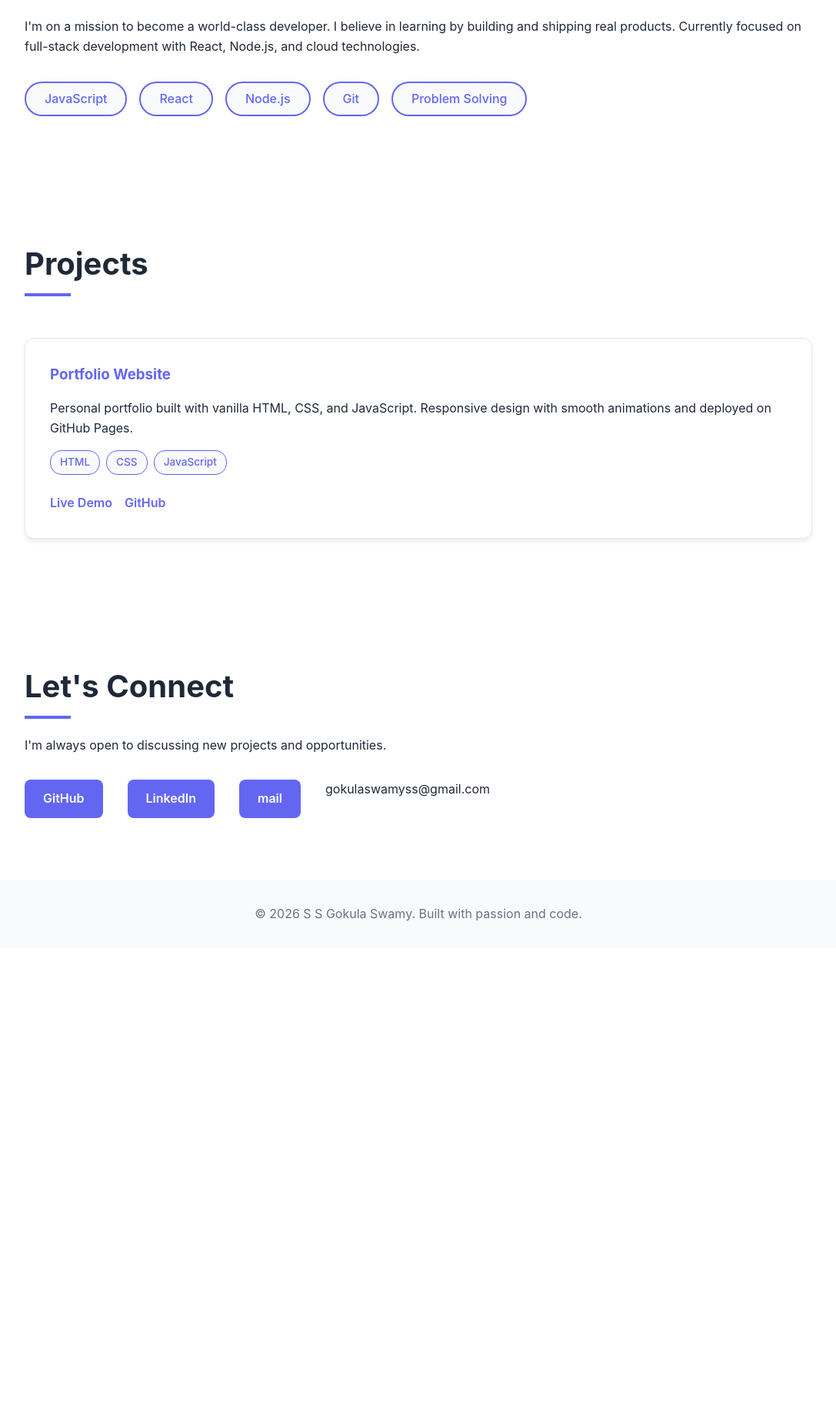
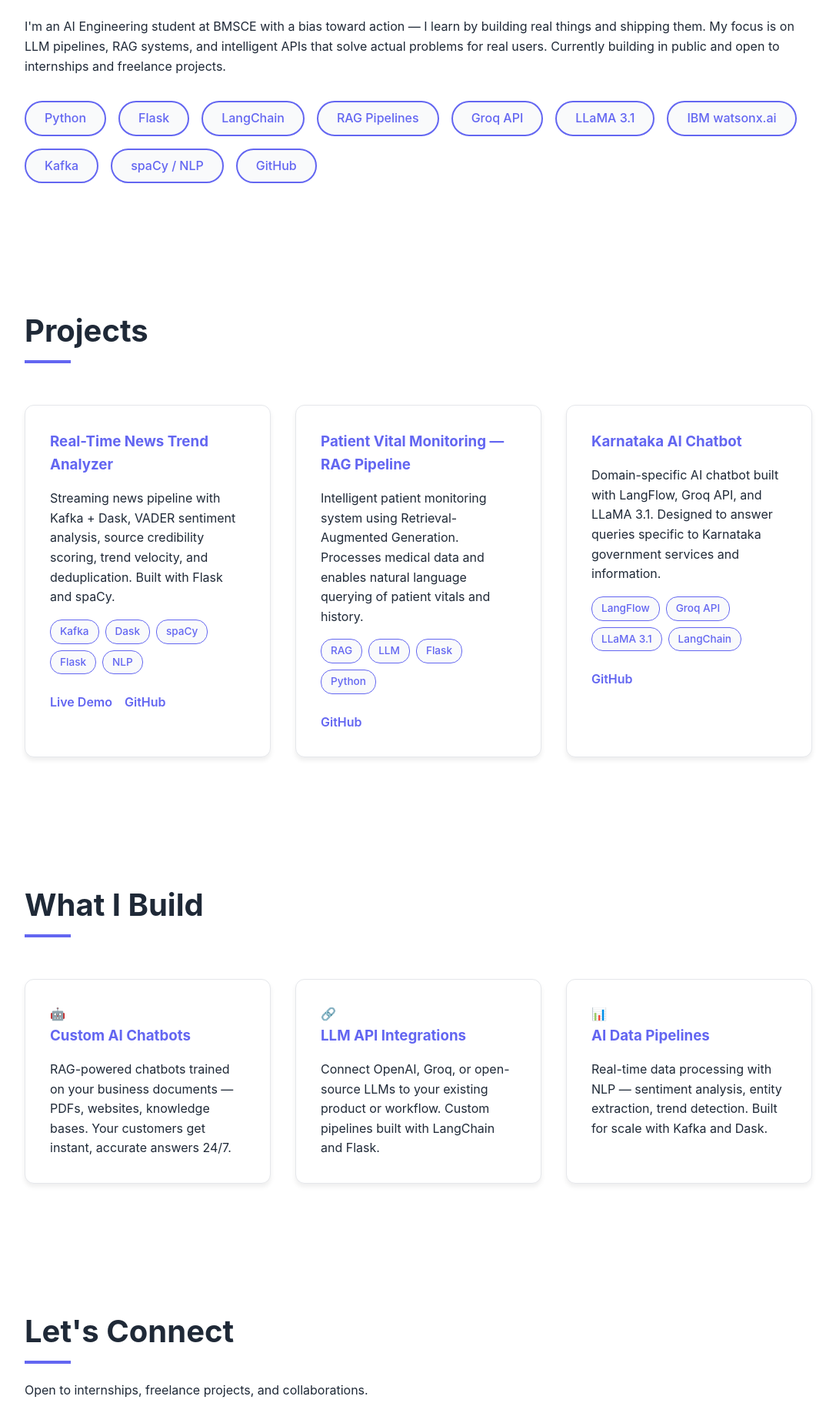
Before and after one commit to Lion4467cat/raikabuilds, a plain HTML site: page index.html in a window 1280 px wide. Shown: the part 960-2783 px from the top of the page at 77% size, without its empty margins (96-1183 px from the left). Before the commit the page ends 2192 px from the top, so only its background shows below. Drawn offline with Linux system fonts and the light colour scheme.

Commit message:
updatess

```diff
--- a/index.html
+++ b/index.html
@@ -3,26 +3,27 @@
 <head>
     <meta charset="UTF-8">
     <meta name="viewport" content="width=device-width, initial-scale=1.0">
-       <title>S. S. Gokula Swamy - Developer</title>
+    <title>S. S. Gokula Swamy — AI Engineer</title>
     <link rel="stylesheet" href="style.css">
 </head>
 <body>
     <nav>
-           <div class="logo">S. S. Gokula Swamy.dev</div>
+        <div class="logo">Gokula Swamy.ai</div>
         <ul>
             <li><a href="#about">About</a></li>
             <li><a href="#projects">Projects</a></li>
+            <li><a href="#services">Services</a></li>
             <li><a href="#contact">Contact</a></li>
         </ul>
     </nav>
 
     <section id="hero">
         <h1>Hi, I'm <span class="highlight">S. S. Gokula Swamy</span></h1>
-           <p class="tagline">Full-Stack Developer | Building Solutions | BMSCE'27</p>
+        <p class="tagline">AI Engineer | Building LLM-powered products</p>
         <p class="description">
-               I'm a 6th semester CS student passionate about building products
-               that solve real-world problems. Currently mastering the MERN stack
-               and shipping projects daily.
+            I build end-to-end AI systems — RAG pipelines, LLM chatbots,
+            and intelligent APIs that solve real business problems.
+            3rd year AI/ML student at BMSCE, Bangalore.
         </p>
         <div class="cta-buttons">
             <a href="#projects" class="btn btn-primary">View My Work</a>
@@ -33,16 +34,23 @@
     <section id="about">
         <h2>About Me</h2>
         <p>
-               I'm on a mission to become a world-class developer. I believe in
-               learning by building and shipping real products. Currently focused
-               on full-stack development with React, Node.js, and cloud technologies.
+            I'm an AI Engineering student at BMSCE with a bias toward action —
+            I learn by building real things and shipping them. My focus is on
+            LLM pipelines, RAG systems, and intelligent APIs that solve actual
+            problems for real users. Currently building in public and open to
+            internships and freelance projects.
         </p>
         <div class="skills">
-               <span class="skill-tag">JavaScript</span>
-               <span class="skill-tag">React</span>
-               <span class="skill-tag">Node.js</span>
-               <span class="skill-tag">Git</span>
-               <span class="skill-tag">Problem Solving</span>
+            <span class="skill-tag">Python</span>
+            <span class="skill-tag">Flask</span>
+            <span class="skill-tag">LangChain</span>
+            <span class="skill-tag">RAG Pipelines</span>
+            <span class="skill-tag">Groq API</span>
+            <span class="skill-tag">LLaMA 3.1</span>
+            <span class="skill-tag">IBM watsonx.ai</span>
+            <span class="skill-tag">Kafka</span>
+            <span class="skill-tag">spaCy / NLP</span>
+            <span class="skill-tag">GitHub</span>
         </div>
     </section>
 
@@ -51,73 +59,99 @@
         <div class="project-grid">
 
             <div class="project-card">
-                <h3>Portfolio Website</h3>
-                <p>Personal portfolio built with vanilla HTML, CSS, and JavaScript. Responsive design with smooth animations and deployed on GitHub Pages.</p>
+                <h3>Real-Time News Trend Analyzer</h3>
+                <p>Streaming news pipeline with Kafka + Dask, VADER sentiment analysis,
+                source credibility scoring, trend velocity, and deduplication.
+                Built with Flask and spaCy.</p>
                 <div class="project-tags">
-                    <span>HTML</span>
-                    <span>CSS</span>
-                    <span>JavaScript</span>
+                    <span>Kafka</span>
+                    <span>Dask</span>
+                    <span>spaCy</span>
+                    <span>Flask</span>
+                    <span>NLP</span>
                 </div>
                 <div class="project-links">
-                    <a href="https://lion4467cat.github.io/raikabuilds/" target="_blank">Live Demo</a>
-                    <a href="https://github.com/Lion4467cat/raikabuilds" target="_blank">GitHub</a>
+                    <a href="YOUR_DEPLOYED_LINK" target="_blank">Live Demo</a>
+                    <a href="YOUR_GITHUB_LINK" target="_blank">GitHub</a>
                 </div>
             </div>
 
-        <!-- Project slots for upcoming builds - uncomment as you complete them -->
-
-        <!--
             <div class="project-card">
-            <h3>Weather Dashboard</h3>
-            <p>Real-time weather app using OpenWeatherMap API. Features location-based weather, 5-day forecast, and dynamic backgrounds.</p>
+                <h3>Patient Vital Monitoring — RAG Pipeline</h3>
+                <p>Intelligent patient monitoring system using Retrieval-Augmented
+                Generation. Processes medical data and enables natural language
+                querying of patient vitals and history.</p>
                 <div class="project-tags">
-                <span>React</span>
-                <span>API</span>
-                <span>CSS</span>
+                    <span>RAG</span>
+                    <span>LLM</span>
+                    <span>Flask</span>
+                    <span>Python</span>
                 </div>
                 <div class="project-links">
-                <a href="#" target="_blank">Live Demo</a>
                     <a href="#" target="_blank">GitHub</a>
                 </div>
             </div>
-        -->
 
-        <!--
             <div class="project-card">
-            <h3>Task Manager</h3>
-            <p>Full-stack task management app with user authentication, CRUD operations, and real-time updates using WebSockets.</p>
+                <h3>Karnataka AI Chatbot</h3>
+                <p>Domain-specific AI chatbot built with LangFlow, Groq API,
+                and LLaMA 3.1. Designed to answer queries specific to Karnataka
+                government services and information.</p>
                 <div class="project-tags">
-                <span>React</span>
-                <span>Node.js</span>
-                <span>MongoDB</span>
+                    <span>LangFlow</span>
+                    <span>Groq API</span>
+                    <span>LLaMA 3.1</span>
+                    <span>LangChain</span>
                 </div>
                 <div class="project-links">
-                <a href="#" target="_blank">Live Demo</a>
                     <a href="#" target="_blank">GitHub</a>
                 </div>
             </div>
-        -->
+
+        </div>
+    </section>
+
+    <section id="services">
+        <h2>What I Build</h2>
+        <div class="project-grid">
+
+            <div class="project-card service-card">
+                <div class="service-icon">🤖</div>
+                <h3>Custom AI Chatbots</h3>
+                <p>RAG-powered chatbots trained on your business documents —
+                PDFs, websites, knowledge bases. Your customers get instant,
+                accurate answers 24/7.</p>
+            </div>
+
+            <div class="project-card service-card">
+                <div class="service-icon">🔗</div>
+                <h3>LLM API Integrations</h3>
+                <p>Connect OpenAI, Groq, or open-source LLMs to your existing
+                product or workflow. Custom pipelines built with LangChain and Flask.</p>
+            </div>
+
+            <div class="project-card service-card">
+                <div class="service-icon">📊</div>
+                <h3>AI Data Pipelines</h3>
+                <p>Real-time data processing with NLP — sentiment analysis,
+                entity extraction, trend detection. Built for scale with Kafka and Dask.</p>
+            </div>
 
         </div>
     </section>
 
     <section id="contact">
         <h2>Let's Connect</h2>
-           <p>I'm always open to discussing new projects and opportunities.</p>
+        <p>Open to internships, freelance projects, and collaborations.</p>
         <div class="social-links">
             <a href="https://github.com/Lion4467cat" target="_blank">GitHub</a>
-                   <a href="https://www.linkedin.com/in/ssgokulaswamy"
-                        target="_blank"
-                        rel="noopener noreferrer">
-                        LinkedIn
-                    </a>
-               <a href="mailto:gokulaswamyss@gmail.com?subject=Portfolio%20Contact">mail</a>
-               <p>gokulaswamyss@gmail.com</p>
+            <a href="https://www.linkedin.com/in/ssgokulaswamy" target="_blank" rel="noopener noreferrer">LinkedIn</a>
+            <a href="mailto:gokulaswamyss@gmail.com?subject=Let's%20Work%20Together">gokulaswamyss@gmail.com</a>
         </div>
     </section>
 
     <footer>
-           <p>&copy; 2026 S S Gokula Swamy. Built with passion and code.</p>
+        <p>&copy; 2026 S. S. Gokula Swamy. Built with purpose.</p>
     </footer>
 
     <script src="script.js"></script>
```
Lines whose indentation alone changed are shown as unchanged.
